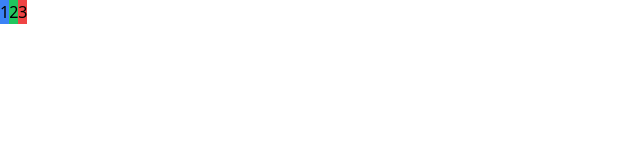
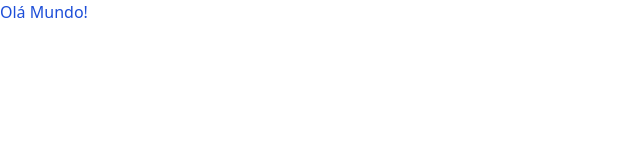
Before and after one commit to treinaweb/Tailwind-Flexbox, a website: page index.html in a window 1280 px wide. Shown: the whole page, without its empty margins (0-640 px from the left). Drawn offline with nearby package versions, Linux system fonts and the light colour scheme; files that its build step writes are made by us from their sources.

Commit message:
01:01 - Preparando o ambiente

```diff
--- a/index.html
+++ b/index.html
@@ -8,10 +8,6 @@
     <link rel="stylesheet" href="dist/build.css">
 </head>
 <body>
-    <div class="flex flex-row">
-        <div class="bg-blue-500">1</div>
-        <div class="bg-green-500">2</div>
-        <div class="bg-red-500">3</div>
-    </div>
+    <h1 class="text-blue-700">Olá Mundo!</h1>
 </body>
 </html>
```
